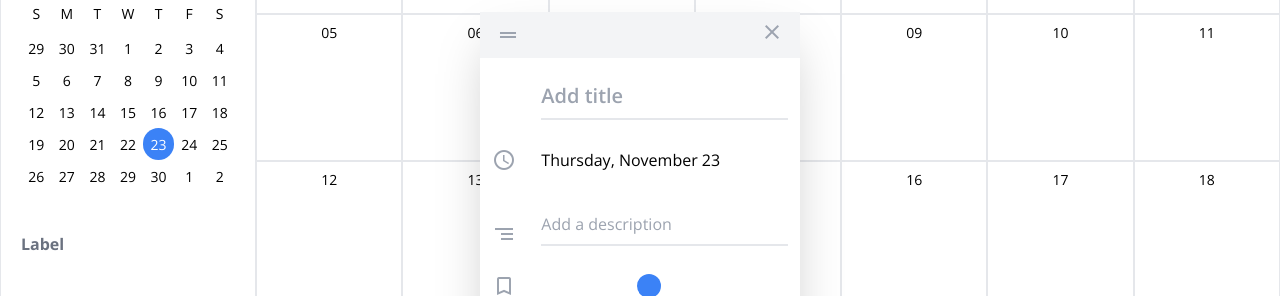
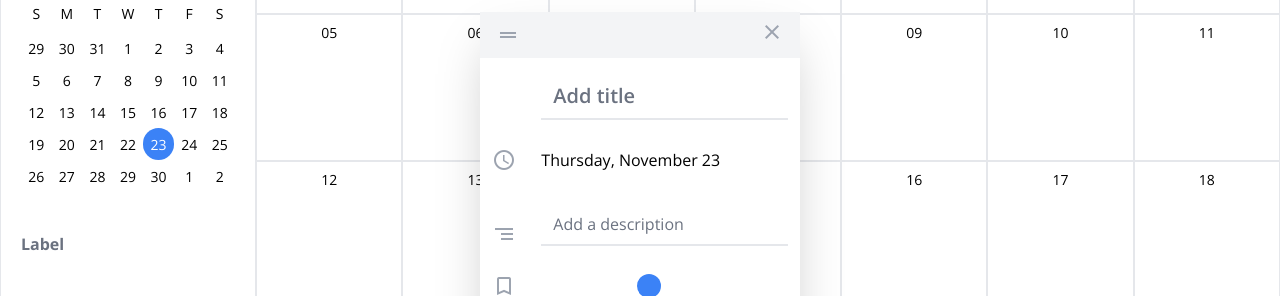
Before and after one commit to Hrithik0112/Time-Wrap, a React (Vite) app: page / in a window 1280 px wide. Both pictures are taken after a click on the button "Create". Shown: the part 197-493 px from the top of the page. Built offline with nearby package versions, Linux system fonts and the light colour scheme.

Commit message:
updated tailwind config to fix the errors

```diff
--- a/package.json
+++ b/package.json
@@ -10,6 +10,7 @@
     "preview": "vite preview"
   },
   "dependencies": {
+    "@tailwindcss/forms": "^0.5.7",
     "dayjs": "^1.11.10",
     "react": "^18.2.0",
     "react-dom": "^18.2.0"
--- a/src/components/EventModal.jsx
+++ b/src/components/EventModal.jsx
@@ -1,11 +1,12 @@
 import React, { useContext, useState } from "react";
 import GlobalContext from "../context/GlobalContext";
 
-const labelsClasses = ["indigo", "gray", "green", "blue", "red", "purple", "teal"];
+const labelsClasses = ["indigo", "gray", "green", "blue", "red", "purple"];
 
 export default function EventModal() {
   const { setShowEventModal, daySelected, dispatchCalEvent, selectedEvent } =
     useContext(GlobalContext);
+
   const [title, setTitle] = useState(selectedEvent ? selectedEvent.title : "");
   const [description, setDescription] = useState(selectedEvent ? selectedEvent.description : "");
   const [selectedLabel, setSelectedLabel] = useState(
@@ -29,7 +30,6 @@ export default function EventModal() {
 
     setShowEventModal(false);
   }
-
   return (
     <div className="h-screen w-full fixed left-0 top-0 flex justify-center items-center">
       <form className="bg-white rounded-lg shadow-2xl w-1/4">
--- a/src/components/Labels.jsx
+++ b/src/components/Labels.jsx
@@ -1,7 +1,7 @@
 import React, { useContext } from "react";
 import GlobalContext from "../context/GlobalContext";
 
-function Labels() {
+export default function Labels() {
   const { labels, updateLabel } = useContext(GlobalContext);
   return (
     <React.Fragment>
@@ -20,5 +20,3 @@ function Labels() {
     </React.Fragment>
   );
 }
-
-export default Labels;
--- a/src/context/GlobalContext.js
+++ b/src/context/GlobalContext.js
@@ -13,8 +13,8 @@ const GlobalContext = React.createContext({
   savedEvents: [],
   selectedEvent: null,
   setSelectedEvent: () => {},
+  setLabels: () => {},
   labels: [],
-  setLabels: () => {},
   updateLabel: () => {},
   filteredEvents: [],
 });
--- a/tailwind.config.js
+++ b/tailwind.config.js
@@ -1,6 +1,17 @@
-/** @type {import('tailwindcss').Config} */
-export default {
-  content: ["./index.html", "./src/**/*.{js,ts,jsx,tsx}"],
+const labelsClasses = ["indigo", "gray", "green", "blue", "red", "purple"];
+
+module.exports = {
+  purge: {
+    content: ["./src/**/*.{js,jsx,ts,tsx}", "./public/index.html"],
+    //Because we made a dynamic class with the label we need to add those clases
+    // to the safe list so the purge does not remove that
+    safelist: [
+      ...labelsClasses.map((lbl) => `bg-${lbl}-500`),
+      ...labelsClasses.map((lbl) => `bg-${lbl}-200`),
+      ...labelsClasses.map((lbl) => `text-${lbl}-400`),
+    ],
+  },
+  darkMode: false, // or 'media' or 'class'
   theme: {
     extend: {
       fontFamily: {
@@ -11,5 +22,8 @@ export default {
       },
     },
   },
-  plugins: [],
+  variants: {
+    extend: {},
+  },
+  plugins: [require("@tailwindcss/forms")],
 };
```
Also changed, not shown: 1 other file (tests, documents, lock files or other folders).
